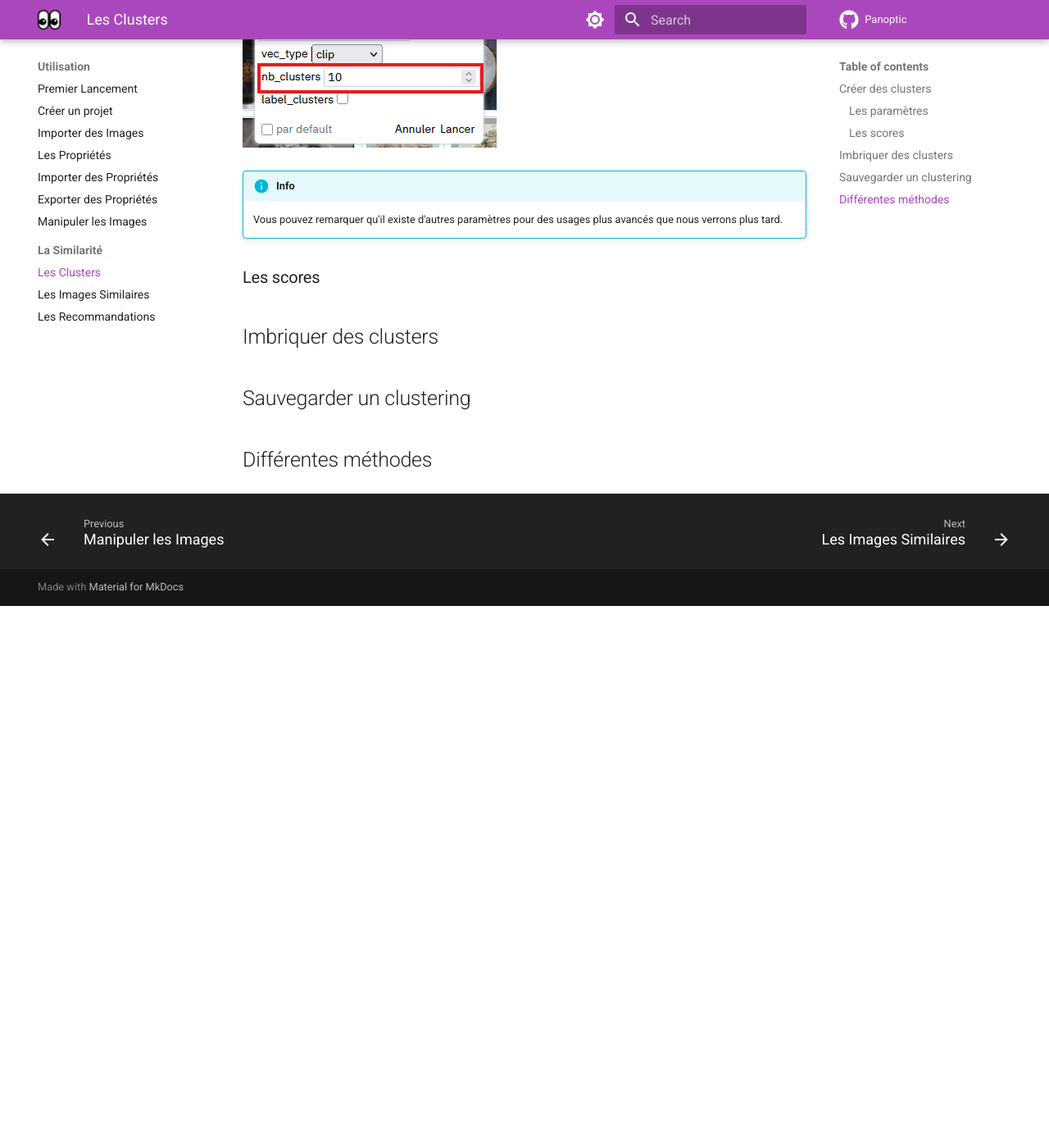
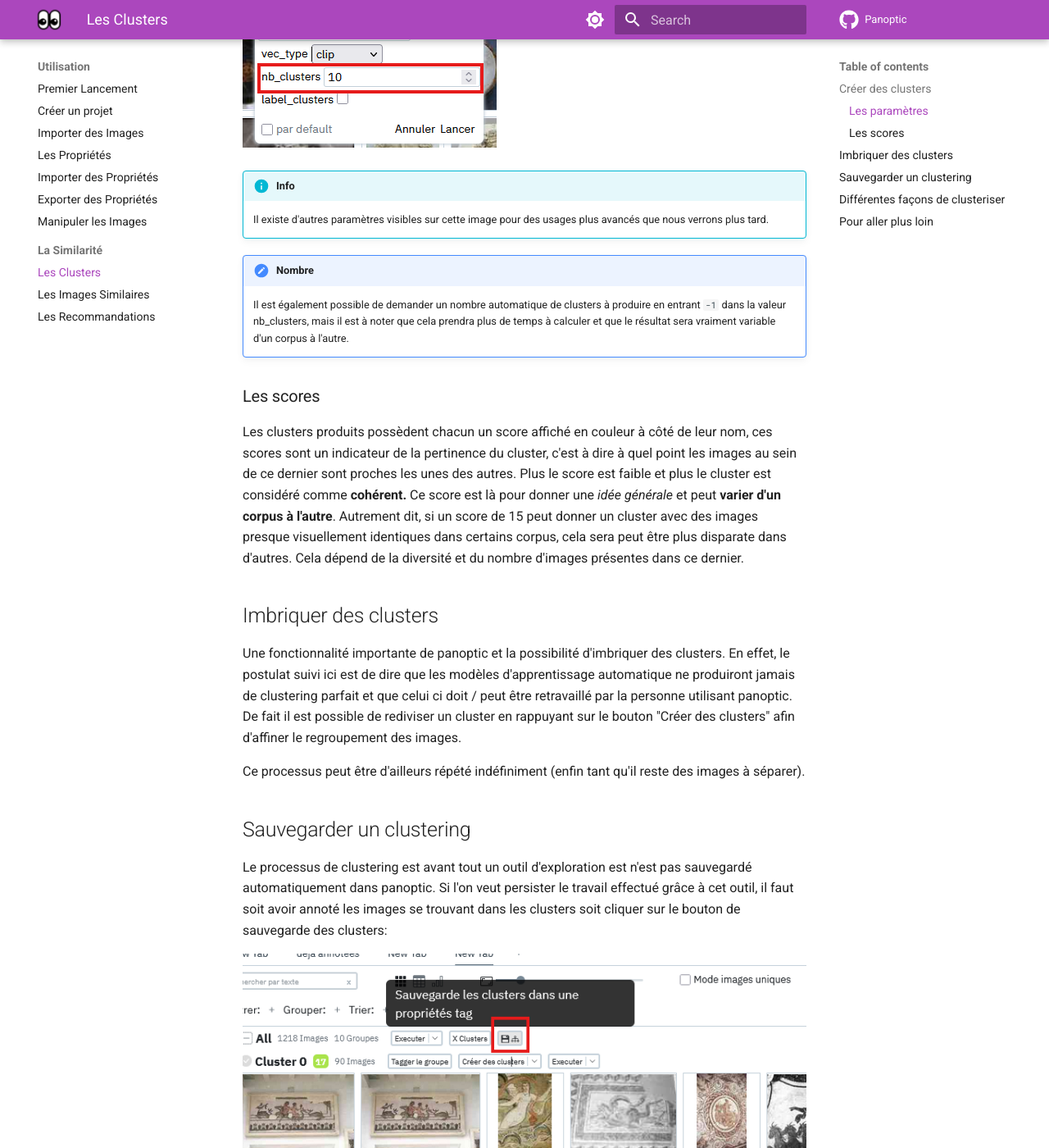
Before and after one commit to PanopticOrg/panopticorg.github.io, an MkDocs documentation site: the page built from docs/start/clusters.md, in a window 1280 px wide and 1400 px high, scrolled down 1668 px. Shown: the whole window at 82% size. Built offline with MkDocs 1.6.1 and Material for MkDocs 9.7.7, drawn with Linux system fonts in a browser that asks for light colours; comment, search, counter and statistics services are not loaded; before the commit the page ends 2407 px from its top, so only the background shows below that; some of the changed text lies outside the part shown.

Commit message:
finished clusters

```diff
--- a/docs/start/clusters.md
+++ b/docs/start/clusters.md
@@ -1,7 +1,7 @@
 # Les Clusters
 
 Les clusters sont une notion particulièrement importante dans le fonctionnement de Panoptic.
-Une fois les vecteurs calculés, les images peuvent être regroupées automatiquement en **clusters**. Contrairement aux groupes créés avec des propriétés, les clusters sont paramétrables, peuvent être générés avec différents algorithmes, et ne sont pas déterministes (un même clustering peut produire des résultats légèrement différents selon les exécutions).
+Une fois les vecteurs calculés, les images peuvent être regroupées automatiquement grâce en **clusters**. Contrairement aux groupes créés avec des propriétés, les clusters sont paramétrables, peuvent être générés avec différents algorithmes, et ne sont pas déterministes (un même clustering peut produire des résultats légèrement différents selon les exécutions).
 
 ## Créer des clusters
 
@@ -24,14 +24,40 @@ Il suffit ensuite de modifier la valeur de nb_clusters pour indiquer le nombre d
 ![Alt text](../images/clusters_4.png)
 
 !!! Info
-    Vous pouvez remarquer qu'il existe d'autres paramètres pour des usages plus avancés que nous verrons plus tard.
+    Il existe d'autres paramètres visibles sur cette image pour des usages plus avancés que nous verrons plus tard.
+
+!!! Nombre de clusters automatique
+    Il est également possible de demander un nombre automatique de clusters à produire en entrant `-1` dans la valeur nb_clusters, mais il est à noter que cela prendra plus de temps à calculer et que le résultat sera vraiment variable d'un corpus à l'autre.
 
 ### Les scores
 
-
+Les clusters produits possèdent chacun un score affiché en couleur à côté de leur nom, ces scores sont un indicateur de la pertinence du cluster, c'est à dire à quel point les images au sein de ce dernier sont proches les unes des autres. Plus le score est faible et plus le cluster est considéré comme **cohérent.** Ce score est là pour donner une *idée générale* et peut **varier d'un corpus à l'autre**. Autrement dit, si un score de 15 peut donner un cluster avec des images presque visuellement identiques dans certains corpus, cela sera peut être plus disparate dans d'autres. Cela dépend de la diversité et du nombre d'images présentes dans ce dernier.
 
 ## Imbriquer des clusters
 
+Une fonctionnalité importante de panoptic et la possibilité d'imbriquer des clusters. En effet, le postulat suivi ici est de dire que les modèles d'apprentissage automatique ne produiront jamais de clustering parfait et que celui ci doit / peut être retravaillé par la personne utilisant panoptic. De fait il est possible de rediviser un cluster en rappuyant sur le bouton "Créer des clusters" afin d'affiner le regroupement des images.
+
+Ce processus peut être d'ailleurs répété indéfiniment (enfin tant qu'il reste des images à séparer).
+
 ## Sauvegarder un clustering
 
-## Différentes méthodes
+Le processus de clustering est avant tout un outil d'exploration est n'est pas sauvegardé automatiquement dans panoptic. Si l'on veut persister le travail effectué grâce à cet outil, il faut soit avoir annoté les images se trouvant dans les clusters soit cliquer sur le bouton de sauvegarde des clusters:
+
+![Alt text](../images/clusters_5.png)
+
+Ce bouton créé une nouvelle propriété nommée "Clustering" qui assignera à chaque image le cluster où elle se trouvait sous forme de tag. Il est à noter que comme les clusters peuvent être imbriqués les tags pourront eux mêmes être hiérarchiques.
+
+## Différentes façons de clusteriser
+
+La méthode principale présentée jusqu'ici est celle par défaut "PanopticML.compute_clusters" mais il existe dans le plugin de similarité d'autres façons de créer des clusters, et d'autres plugins pourront également proposer d'autres façons. Celles disponibles par défaut dans le plugin de similarité sont les suivantes:
+- compute_clusters: version par défaut qui utiliser l'algorithme KMeans et regroupe les images en fonction d'un nombre de clusters demandés, pratique pour itérer rapidement et effectuer de "grosses coupes" dans un corpus.
+- find_duplicates: créé des groupes en assurant un minimum de seuil de similarité entre les images de ce groupes, cela peut être pratique pour identifier les doublons ou doublons proches dans un corpus. Le seuil de similarité peut être modifié pour être plus ou moins permissif.
+- cluster_by_tags: *experimental*, prend en entrée une propriété de type tags ou multitags et essaie de ratacher chaque image au tag dont elle est le plus proche.
+
+Cette méthode peut être choisie depuis un champ déroulant dans les paramètres de clustering:
+
+![Alt text](../images/clusters_6.png)
+
+## Pour aller plus loin
+
+Pour des exemples concrets d'utilisation voir [un exemple de méthodologie utilisant le clustering](/method/clusters)
```
Also changed, not shown: docs/method/clusters.md (added, +9 -0 lines), docs/images/clusters_5.png (added), docs/images/clusters_6.png (added).
